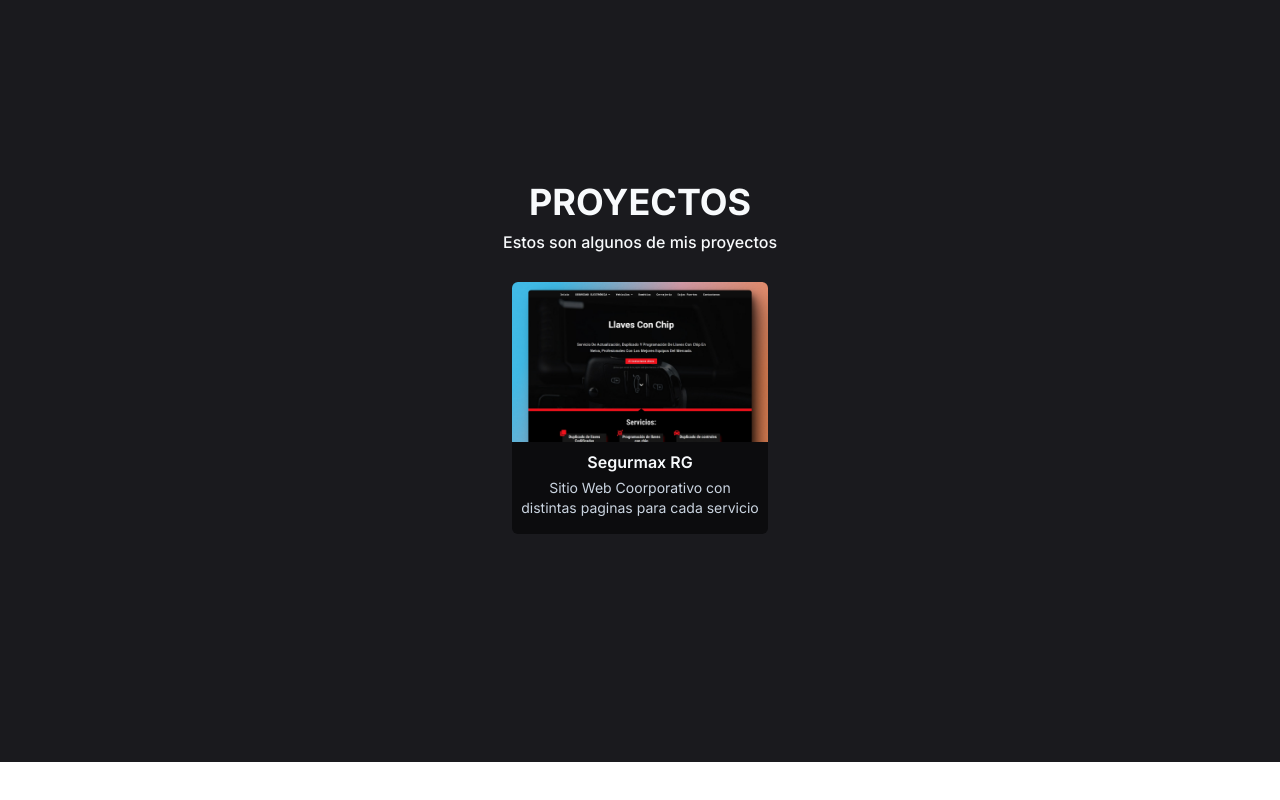
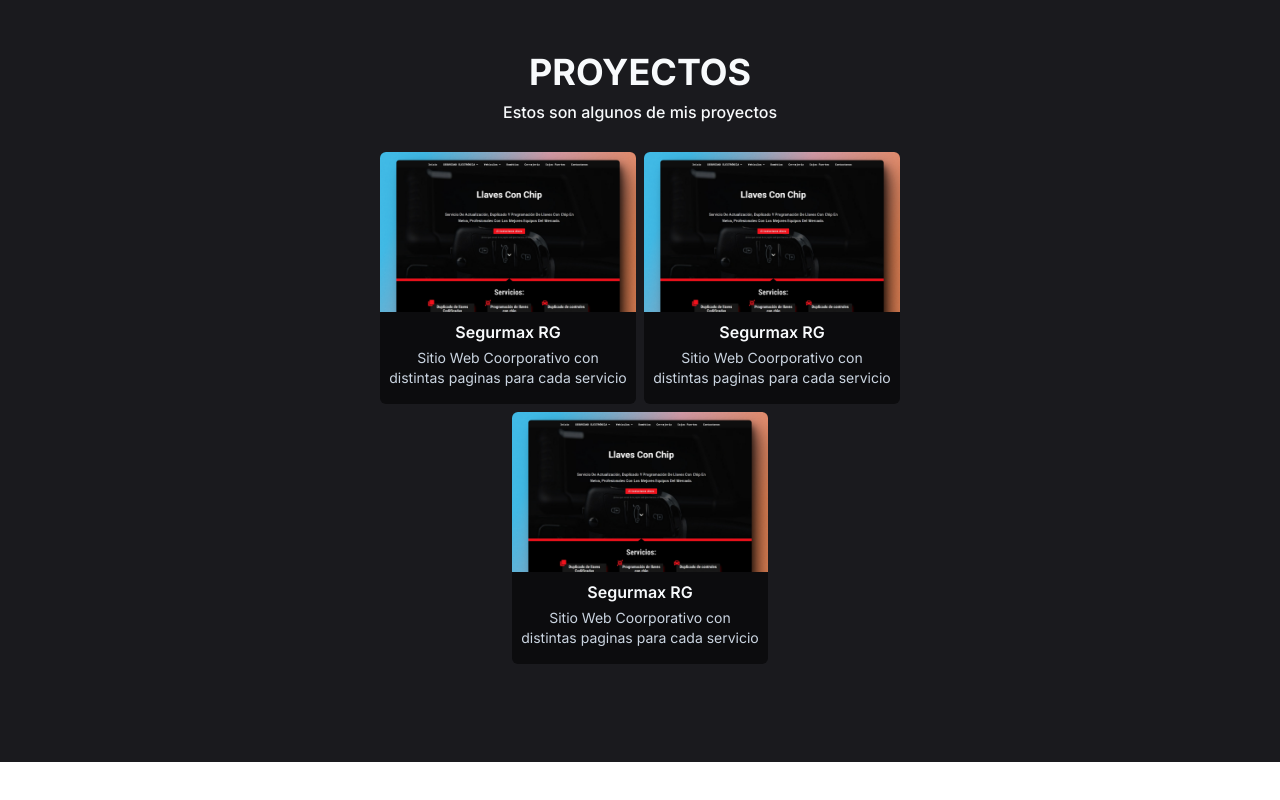
Before and after one commit to luigy23/portafolio, a Next.js app: page / in a window 1280 px wide. Shown: the part 838-1638 px from the top of the page. Built offline with nearby package versions, Linux system fonts and the light colour scheme.

Commit message:
proyectos de ejemplo

```diff
--- a/app/Secciones/Proyectos.js
+++ b/app/Secciones/Proyectos.js
@@ -12,6 +12,8 @@
 
     <div className='mt-5 flex flex-wrap w-full p-2 md:max-w-3xl items-center justify-center gap-2 md:flex-row flex-col'>
         <Proyecto nombre="Segurmax RG" img={Proyecto2} des="Sitio Web Coorporativo con distintas paginas para cada servicio" />
+        <Proyecto nombre="Segurmax RG" img={Proyecto2} des="Sitio Web Coorporativo con distintas paginas para cada servicio" />
+        <Proyecto nombre="Segurmax RG" img={Proyecto2} des="Sitio Web Coorporativo con distintas paginas para cada servicio" />
 
     </div>
 
```
